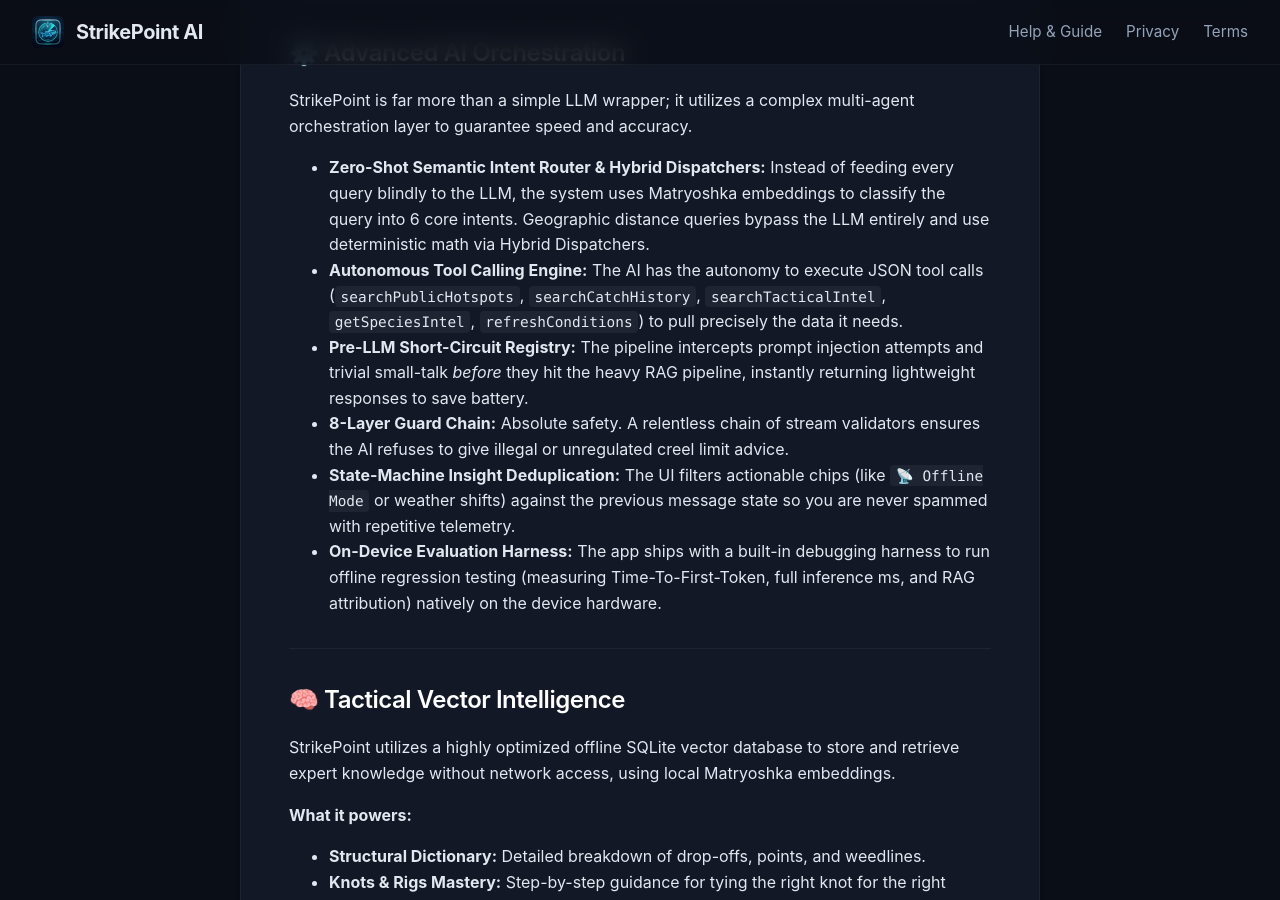
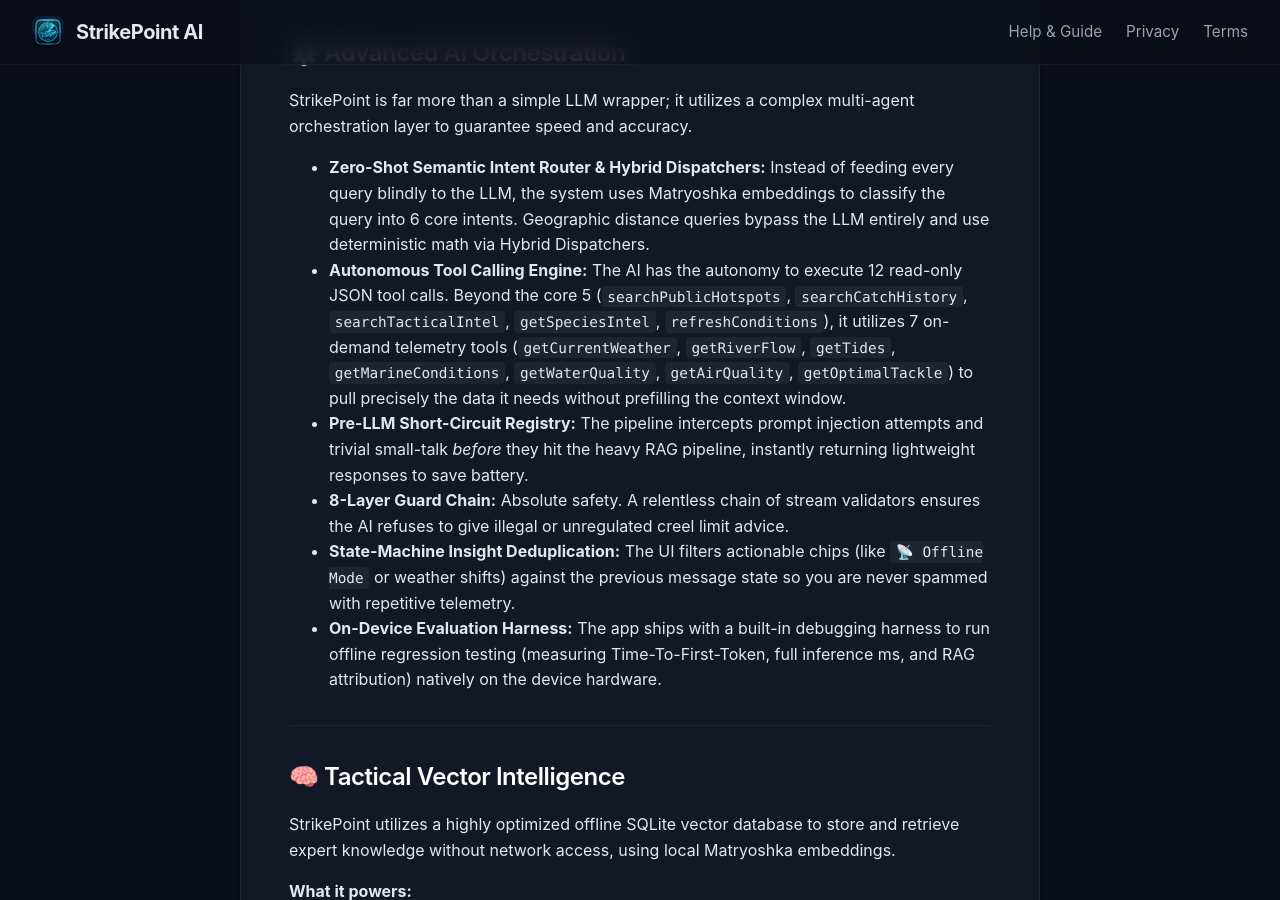
Before and after one commit to yyiimmiiyy/StrikePointAI-Assets, a Jekyll site: the page built from help.md, in a window 1280 px wide and 900 px high, scrolled down 1123 px. Built offline with Jekyll 4.4.1, drawn with Linux system fonts in a browser that asks for light colours.

Commit message:
docs(sync): Synchronize live website and compliance policies

```diff
--- a/help.md
+++ b/help.md
@@ -28,7 +28,7 @@ Before the AI answers you, our Data Engine pulls from 28 unique environmental an
 StrikePoint is far more than a simple LLM wrapper; it utilizes a complex multi-agent orchestration layer to guarantee speed and accuracy.
 
 - **Zero-Shot Semantic Intent Router & Hybrid Dispatchers:** Instead of feeding every query blindly to the LLM, the system uses Matryoshka embeddings to classify the query into 6 core intents. Geographic distance queries bypass the LLM entirely and use deterministic math via Hybrid Dispatchers.
-- **Autonomous Tool Calling Engine:** The AI has the autonomy to execute JSON tool calls (`searchPublicHotspots`, `searchCatchHistory`, `searchTacticalIntel`, `getSpeciesIntel`, `refreshConditions`) to pull precisely the data it needs.
+- **Autonomous Tool Calling Engine:** The AI has the autonomy to execute 12 read-only JSON tool calls. Beyond the core 5 (`searchPublicHotspots`, `searchCatchHistory`, `searchTacticalIntel`, `getSpeciesIntel`, `refreshConditions`), it utilizes 7 on-demand telemetry tools (`getCurrentWeather`, `getRiverFlow`, `getTides`, `getMarineConditions`, `getWaterQuality`, `getAirQuality`, `getOptimalTackle`) to pull precisely the data it needs without prefilling the context window.
 - **Pre-LLM Short-Circuit Registry:** The pipeline intercepts prompt injection attempts and trivial small-talk *before* they hit the heavy RAG pipeline, instantly returning lightweight responses to save battery.
 - **8-Layer Guard Chain:** Absolute safety. A relentless chain of stream validators ensures the AI refuses to give illegal or unregulated creel limit advice.
 - **State-Machine Insight Deduplication:** The UI filters actionable chips (like `📡 Offline Mode` or weather shifts) against the previous message state so you are never spammed with repetitive telemetry.
--- a/index.html
+++ b/index.html
@@ -625,7 +625,7 @@
                     <span class="pill">JSON Tools</span>
                     <div class="card-icon">🔧</div>
                     <h3>Autonomous Tool Calling</h3>
-                    <p>The AI is equipped with 5 read-only autonomy tools. It can autonomously search the public hotspot database, query your personal catch history, and pull species biology without asking for permission.</p>
+                    <p>The AI is equipped with 12 read-only autonomy tools. It can autonomously search the hotspot database, query catch history, pull species biology, and fetch on-demand telemetry (weather, tides, river flow) without asking for permission.</p>
                 </div>
 
                 <div class="card">
```
